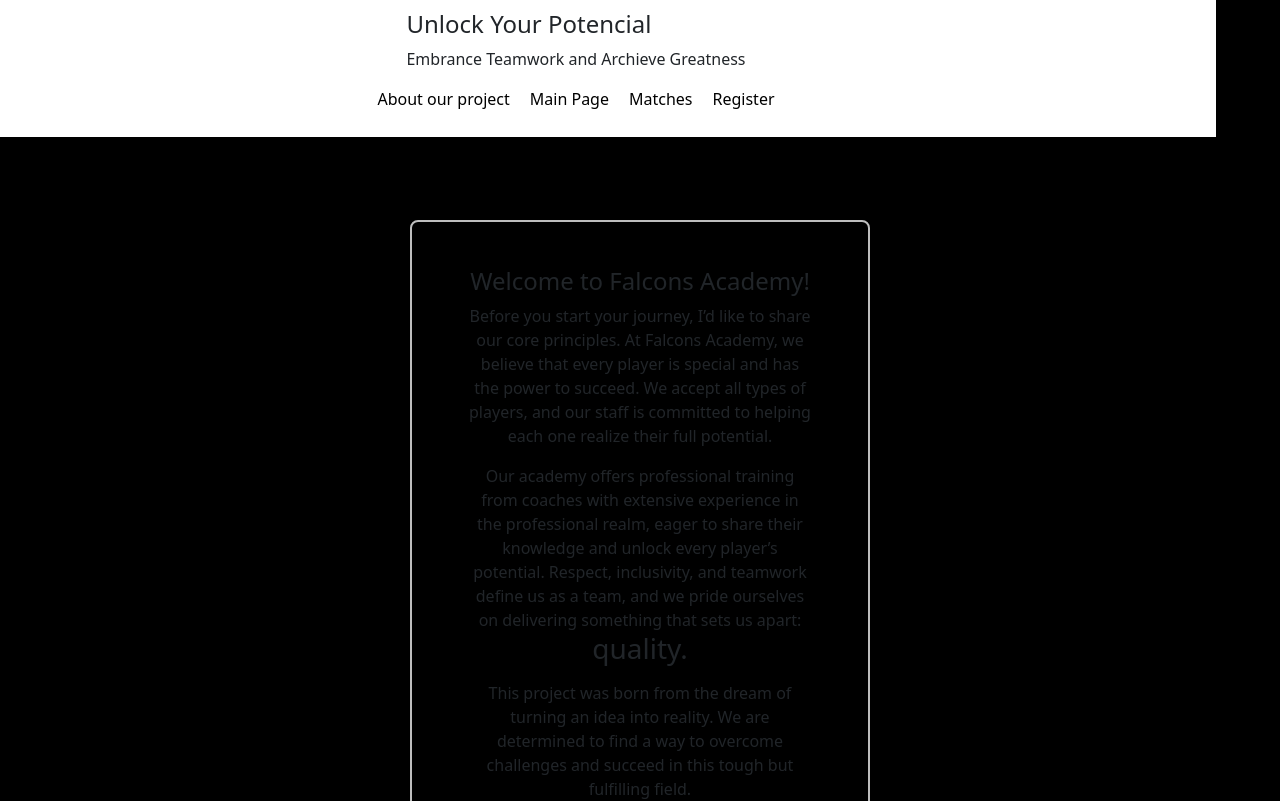
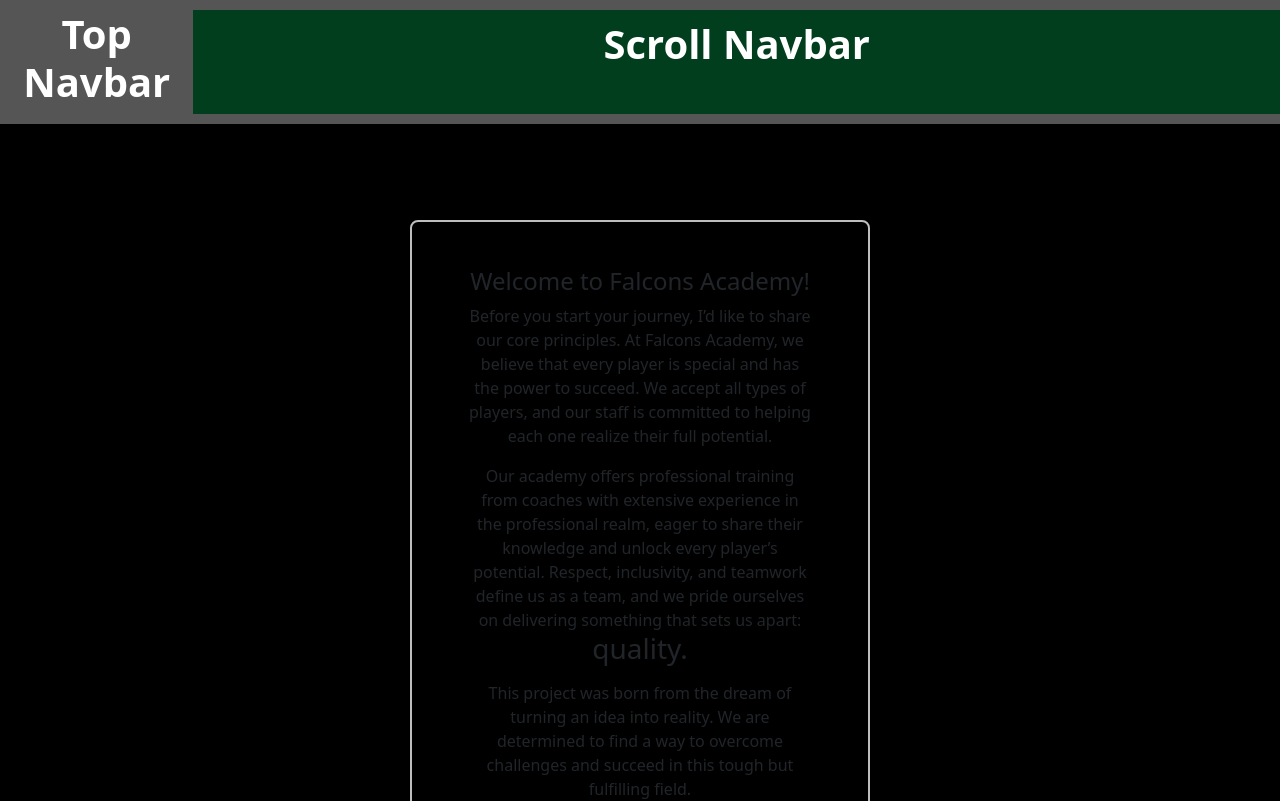
Before and after one commit to jimenezvic/Falcons_Website.github.io, a React (Vite) app in the folder client/falcons/: page /policies in a window 1280 px wide. Shown: the top 801 px of the page. Built offline with nearby package versions, Linux system fonts and the light colour scheme.

Commit message:
new-format nav

```diff
--- a/client/falcons/src/App.jsx
+++ b/client/falcons/src/App.jsx
@@ -22,7 +22,7 @@ function useNav(){
 
   return (
     <>
-   { useNav() ? <Nav /> : <> </>}
+   { useNav() ? <UpNav /> : <> </>}
 
 
       <Routes>
--- a/client/falcons/src/components/Nav.jsx
+++ b/client/falcons/src/components/Nav.jsx
@@ -9,7 +9,7 @@ function Nav() {
 
       <nav className="navbar navbar-bottom">
 
-    <UpNav />
+    {/* <UpNav /> */}
         <div className="nav-content">
           <Link to="/proyect">
             <p>About our project</p>
--- /dev/null
+++ b/client/falcons/src/components/UpNav.css
@@ -0,0 +1,38 @@
+/* Style for the top navbar */
+.top-navbar {
+    position: fixed;
+    display: flex;
+    top: 0;
+    left: 0;
+    width: 100%;
+    background-color: #555;
+    color: white;
+    padding: 10px 0;
+    text-align: center;
+    z-index: 1000;
+    transition: transform 0.3s ease-in-out;
+  }
+
+  /* Style for the scroll navbar */
+  .scroll-navbar {
+    position:relative;
+    top: 0;
+    left: 0;
+    width: 100%;
+    background-color: #003e1e;
+    color: white;
+    padding: 10px 0;
+    text-align: center;
+    z-index: 999;
+    transition: transform 0.3s ease-in-out;
+  }
+
+  /* Initially hidden state for the scroll navbar */
+  .hidden {
+    transform: translateY(-100%);
+  }
+
+  /* Visible state for the scroll navbar */
+  .visible {
+    transform: translateY(0);
+  }
--- a/client/falcons/src/components/UpNav.jsx
+++ b/client/falcons/src/components/UpNav.jsx
@@ -1,20 +1,21 @@
-import React from 'react'
+import React from 'react';
+import './UpNav.css'; // Assuming the CSS is in a separate file
 
-function UpNav() {
+const UpNav = () => {
+
   return (
     <>
-    <div className=''>
-    <div className='upper-let'>
-        <h4>Unlock Your Potencial</h4>
-        <div className='bottom-let'>
-        <p>Embrance Teamwork and Archieve Greatness</p>
-        </div>
-    </div>
-    </div>
+      <div className='top-navbar'>
+        <h1>Top Navbar</h1>
+        {/* Add other content here */}
 
+      <div className='scroll-navbar'>
+        <h1>Scroll Navbar</h1>
+        {/* Add other content here */}
+      </div>
+      </div>
+    </>
+  );
+};
 
-    </>
-  )
-}
-
-export default UpNav
+export default UpNav;
```
Also changed, not shown: client/falcons/src/components/BottomNav.jsx (added, +11 -0 lines).
